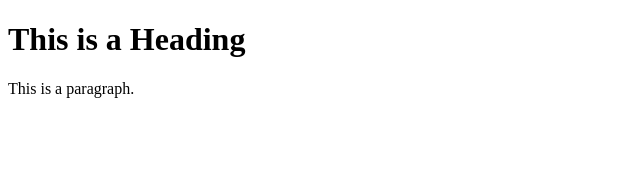
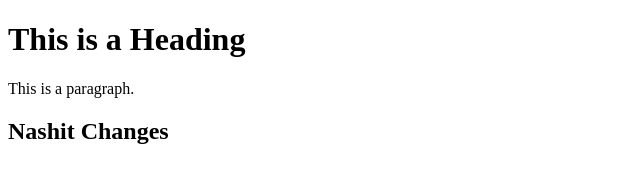
Before and after one commit to sudarshan-patna/sud, a plain HTML site: page index.html in a window 1280 px wide. Shown: the whole page, without its empty margins (0-640 px from the left). Drawn offline with Linux system fonts and the light colour scheme.

Commit message:
Update index.html

```diff
--- a/index.html
+++ b/index.html
@@ -7,6 +7,7 @@
 
 <h1>This is a Heading</h1>
 <p>This is a paragraph.</p>
+  <h2>Nashit Changes</h2>
 
 </body>
 </html>
```
